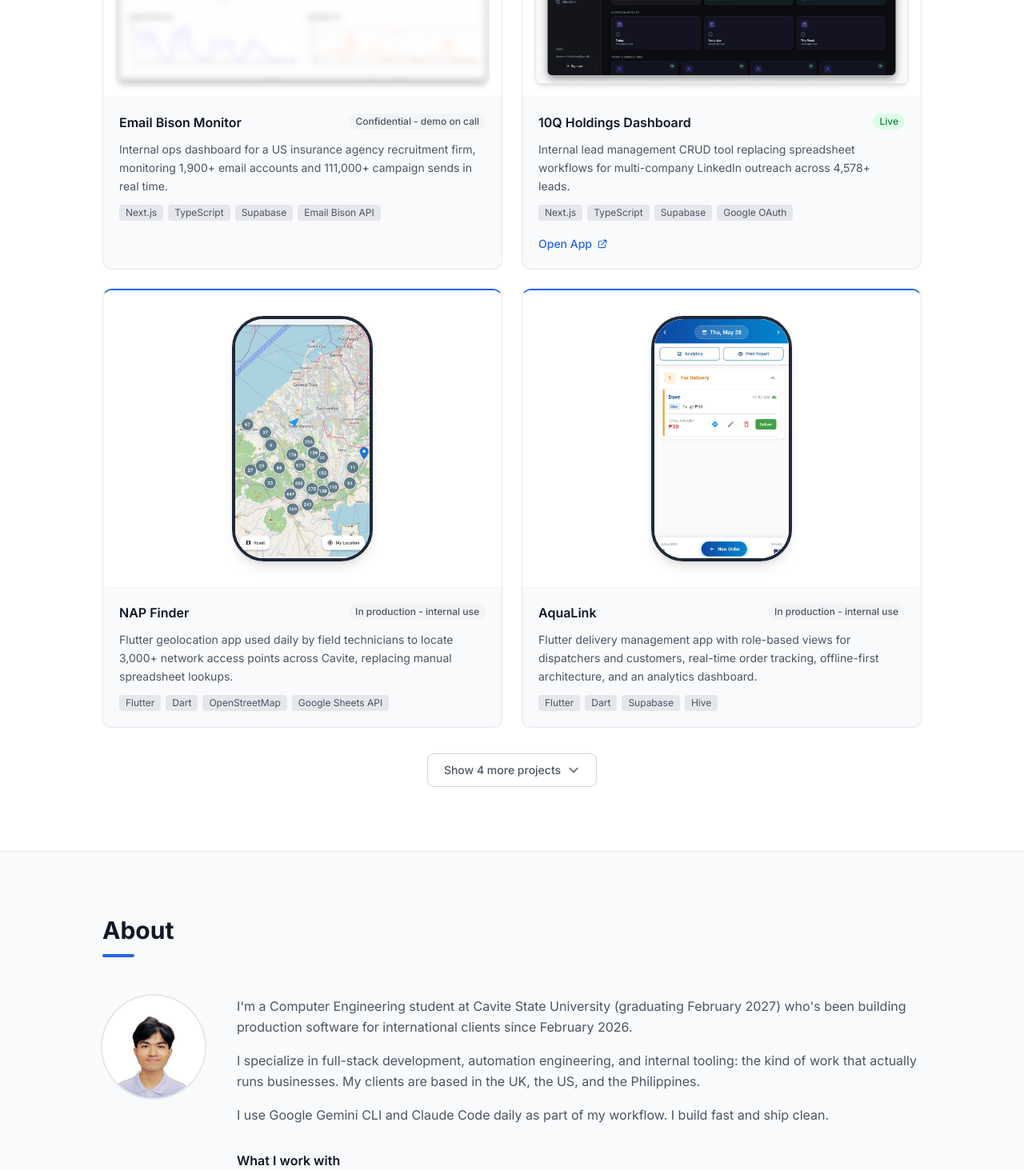
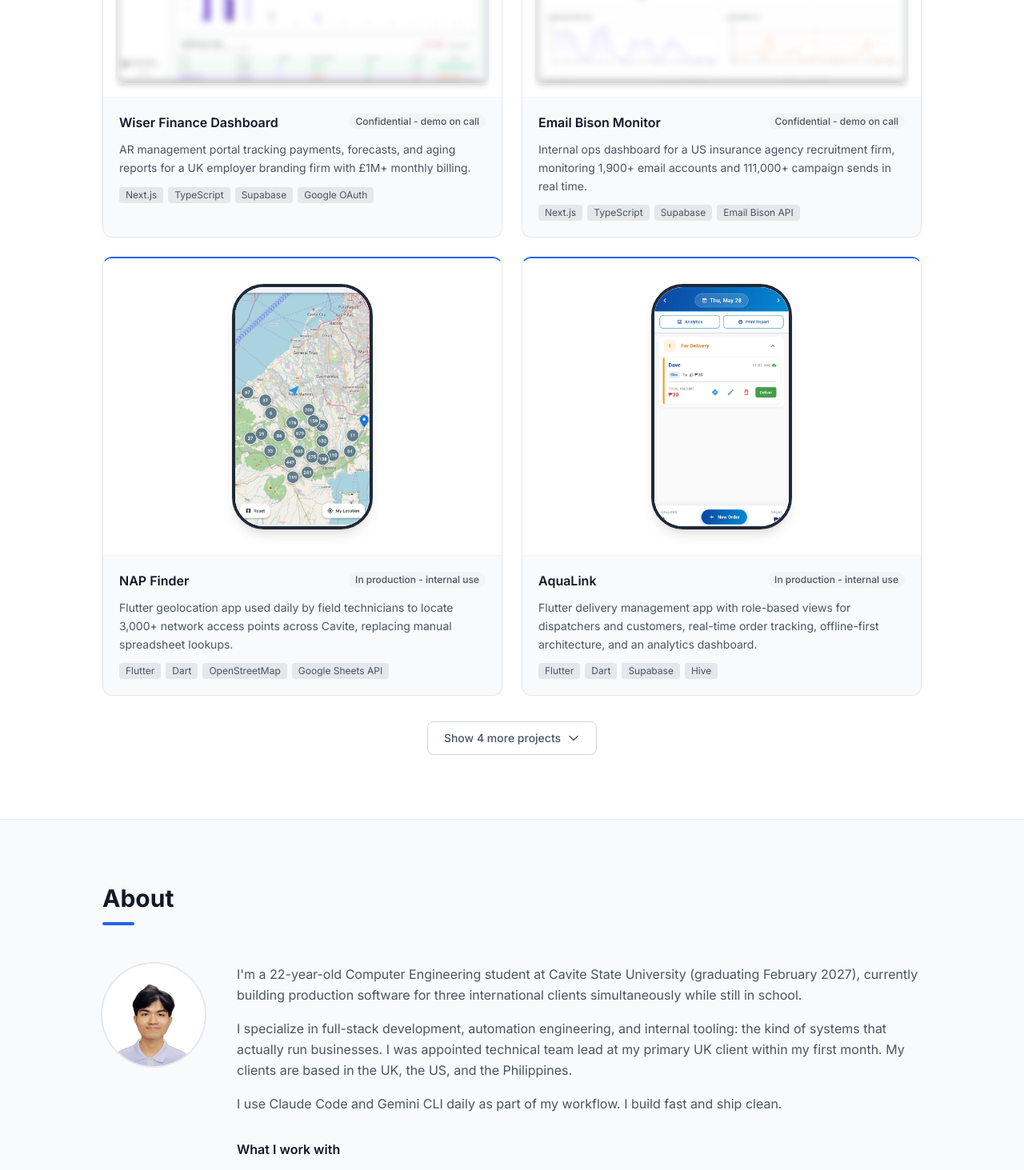
Before and after one commit to patrickpatrick27/portfolio, a Next.js app: page / in a window 1280 px wide. Shown: the part 1540-3003 px from the top of the page at 80% size. Built offline with nearby package versions, Linux system fonts and the light colour scheme.

Commit message:
fix: rewrite bio, feature 10Q Holdings, stagger show-more animation

```diff
--- a/components/About.tsx
+++ b/components/About.tsx
@@ -46,19 +46,21 @@ export default function About() {
           </div>
           <div className="flex-1 space-y-4">
             <p className="text-gray-600 leading-relaxed">
-              I&apos;m a Computer Engineering student at Cavite State University
-              (graduating February 2027) who&apos;s been building production
-              software for international clients since February 2026.
+              I&apos;m a 22-year-old Computer Engineering student at Cavite
+              State University (graduating February 2027), currently building
+              production software for three international clients simultaneously
+              while still in school.
             </p>
             <p className="text-gray-600 leading-relaxed">
               I specialize in full-stack development, automation engineering,
-              and internal tooling: the kind of work that actually runs
-              businesses. My clients are based in the UK, the US, and the
-              Philippines.
+              and internal tooling: the kind of systems that actually run
+              businesses. I was appointed technical team lead at my primary UK
+              client within my first month. My clients are based in the UK, the
+              US, and the Philippines.
             </p>
             <p className="text-gray-600 leading-relaxed">
-              I use Google Gemini CLI and Claude Code daily as part of my
-              workflow. I build fast and ship clean.
+              I use Claude Code and Gemini CLI daily as part of my workflow. I
+              build fast and ship clean.
             </p>
             <div className="pt-4">
               <h3 className="font-semibold text-gray-900 mb-4">
--- a/components/Projects.tsx
+++ b/components/Projects.tsx
@@ -18,6 +18,16 @@ type Project = {
 
 const projects: Project[] = [
   {
+    name: "10Q Holdings Dashboard",
+    description:
+      "Internal lead management platform replacing spreadsheet workflows for multi-company LinkedIn outreach. Manages 4,578+ leads across pipeline stages with real-time tracking.",
+    stack: ["Next.js", "TypeScript", "Supabase", "Google OAuth"],
+    status: "live",
+    image: "/projects/image3.png",
+    mockup: "browser",
+    link: "https://10q-dashboard.vercel.app/login",
+  },
+  {
     name: "Wiser Finance Dashboard",
     description:
       "AR management portal tracking payments, forecasts, and aging reports for a UK employer branding firm with £1M+ monthly billing.",
@@ -34,16 +44,6 @@ const projects: Project[] = [
     status: "confidential",
     image: "/projects/image5.png",
     mockup: "browser",
-  },
-  {
-    name: "10Q Holdings Dashboard",
-    description:
-      "Internal lead management CRUD tool replacing spreadsheet workflows for multi-company LinkedIn outreach across 4,578+ leads.",
-    stack: ["Next.js", "TypeScript", "Supabase", "Google OAuth"],
-    status: "live",
-    image: "/projects/image3.png",
-    mockup: "browser",
-    link: "https://10q-dashboard.vercel.app/login",
   },
   {
     name: "NAP Finder",
@@ -167,7 +167,7 @@ export default function Projects() {
             return (
               <AnimateIn
                 key={project.name}
-                delay={i * 60}
+                delay={showAll && i >= INITIAL_VISIBLE ? (i - INITIAL_VISIBLE) * 80 : i * 60}
                 className={`flex flex-col ${featured ? "md:col-span-2" : ""}`}
               >
                 <div
```
